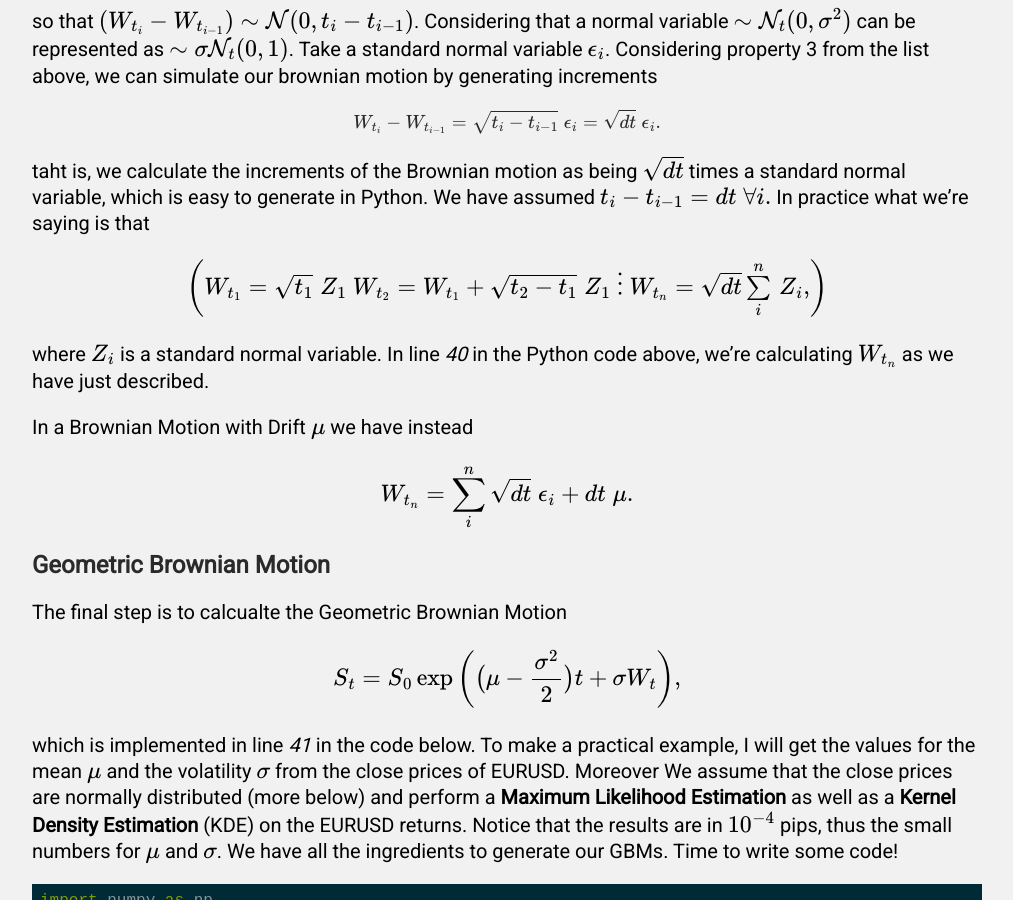
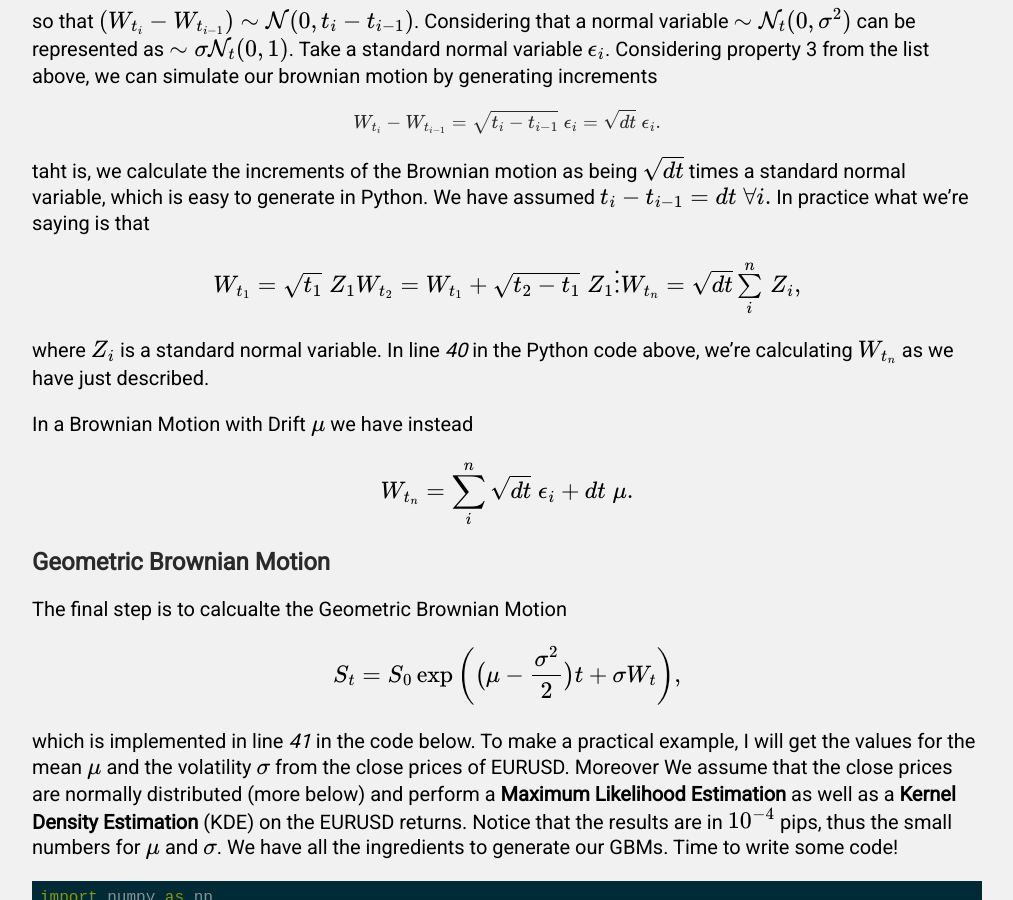
Before and after one commit to FullSimplify/FullSimplify.github.io, a Jekyll site: the page built from _posts/2000-01-03-Geometric-Brownian-Motion-an-Option-Pricing-Example.md, in a window 1280 px wide and 900 px high, scrolled down 915 px. Shown: the whole window, without its empty margins (133-1146 px from the left). Built offline with Jekyll 4.4.1, drawn with Linux system fonts in a browser that asks for light colours; formulas are drawn with MathJax 3.

Commit message:
Update 2000-01-03-Geometric-Brownian-Motion-an-Option-Pricing-Example.md

```diff
--- a/_posts/2000-01-03-Geometric-Brownian-Motion-an-Option-Pricing-Example.md
+++ b/_posts/2000-01-03-Geometric-Brownian-Motion-an-Option-Pricing-Example.md
@@ -27,12 +27,12 @@
 $$W_{t_i} - W_{t_{i-1}} = \sqrt{t_i-t_{i-1}}\;\epsilon_i = \sqrt{dt}\;\epsilon_i.$$
 
 taht is, we calculate the increments of the Brownian motion as being $$\sqrt{dt}$$ times a standard normal variable, which is easy to generate in Python. We have assumed $$t_i - t_{i-1} = dt\; \forall i.$$ In practice what we're saying is that
-\begin{pmatrix}
+\begin{array}{l}
 W_{t_1}  = \sqrt{t_1}\;Z_1 \\
 W_{t_2}  = W_{t_1} + \sqrt{t_2 - t_1}\;Z_1 \\
  \vdots \\
- W_{t_n}  = \sqrt{dt}\sum\limits_i^n\,Z_i,
- \end{pmatrix}
+ W_{t_n}  = \sqrt{dt}\sum\limits_i^n\,Z_i,\\
+ \end{array}
 where $$Z_i$$ is a standard normal variable. In line *40* in the Python code above, we're calculating $$W_{t_n}$$ as we have just described.
 
 In a Brownian Motion with Drift $$\mu$$ we have instead
```
